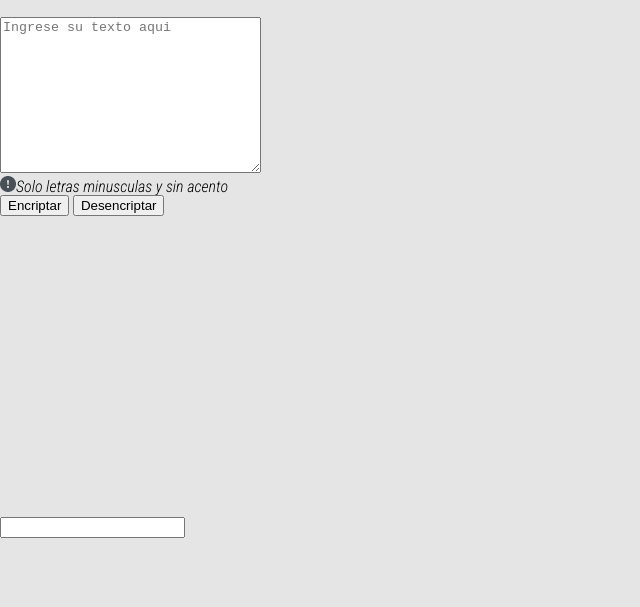
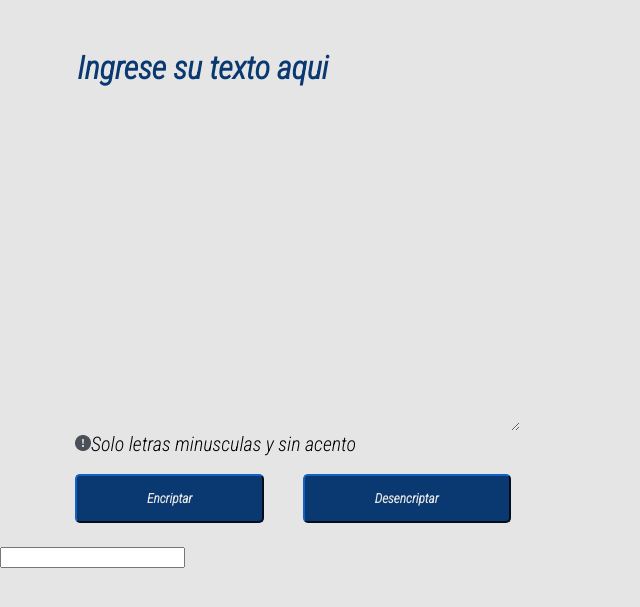
Before and after one commit to Orionwilx/Alura-proyecto.encriptacion, a plain HTML site: page index.html in a window 1280 px wide. Shown: the part 77-684 px from the top of the page, without its empty margins (0-640 px from the left). Drawn offline with Linux system fonts and the light colour scheme.

Commit message:
Dando css a los botones

```diff
--- a/index.html
+++ b/index.html
@@ -28,13 +28,14 @@
             <div class="input-mensaje">
                 <label for="mensaje"></label>
                 <textarea id="mensaje" cols="30" rows="10" placeholder="Ingrese su texto aqui"></textarea>
+
+                <p><img src="Imagenes/sinbolo.png">Solo letras minusculas y sin acento</p>
+
             </div>
+            <div input-botones>
+                <input type="submit" value="Encriptar" class="encriptar-boton">
 
-            <p><img src="Imagenes/sinbolo.png">Solo letras minusculas y sin acento</p>
-
-            <div>
-                <label for="encriptar-boton"><input type="submit" value="Encriptar"></label>
-                <label for="desencriptar-boton"><input type="submit" value="Desencriptar"></label>
+                <input type="submit" value="Desencriptar" class="desencriptar-boton">
             </div>
 
         </section>
--- a/style.css
+++ b/style.css
@@ -21,6 +21,55 @@ body{
 }
 
 .input-mensaje{
+    margin: 50px 0 20px 75px;
+}
+
+.input-mensaje textarea{
+
     font-family: 'Roboto Condensed', sans-serif;
-    color: darkblue;
+    background-color: #E5E5E5;
+    outline: none;
+    border: none;
+    font-size: 2em;
+    font-weight: bold;
+    color: #0A3871;
+
 }
+
+.input-mensaje textarea::placeholder{
+    font-family: 'Roboto Condensed', sans-serif;
+    color: #0A3871;
+    font-weight: bold;
+
+}
+
+.input-mensaje p{
+    font-size: 1.25em;
+}
+
+
+.encriptar-boton{
+    margin-left: 75px;
+}
+
+.desencriptar-boton{
+    margin-left: 35px;
+}
+
+.desencriptar-boton, .encriptar-boton{
+    padding: 15px 70px;
+    border-color: #0A3871;
+    border-radius: 5px;
+    background-color: #0A3871;
+    color: #E5E5E5;
+    font-weight: bold;
+    font-family: 'Roboto Condensed', sans-serif;
+}
+
+.desencriptar-boton:hover, .encriptar-boton:hover{
+    background-color: #0A1871;
+    border-color: #0A0871;
+    transform: scale(1.2);
+    transition: 400ms;
+    font-size: 1.05em;
+}
```
